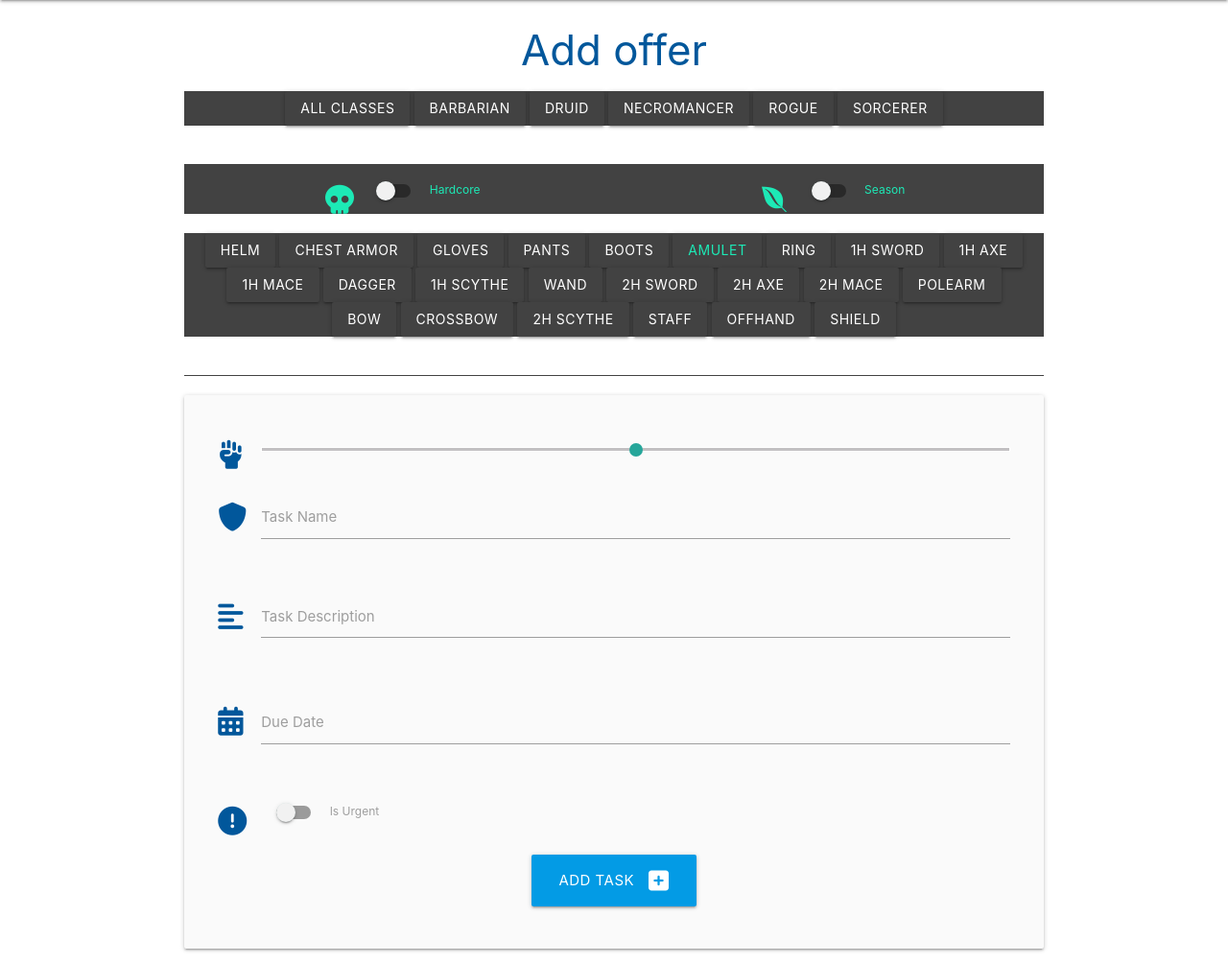
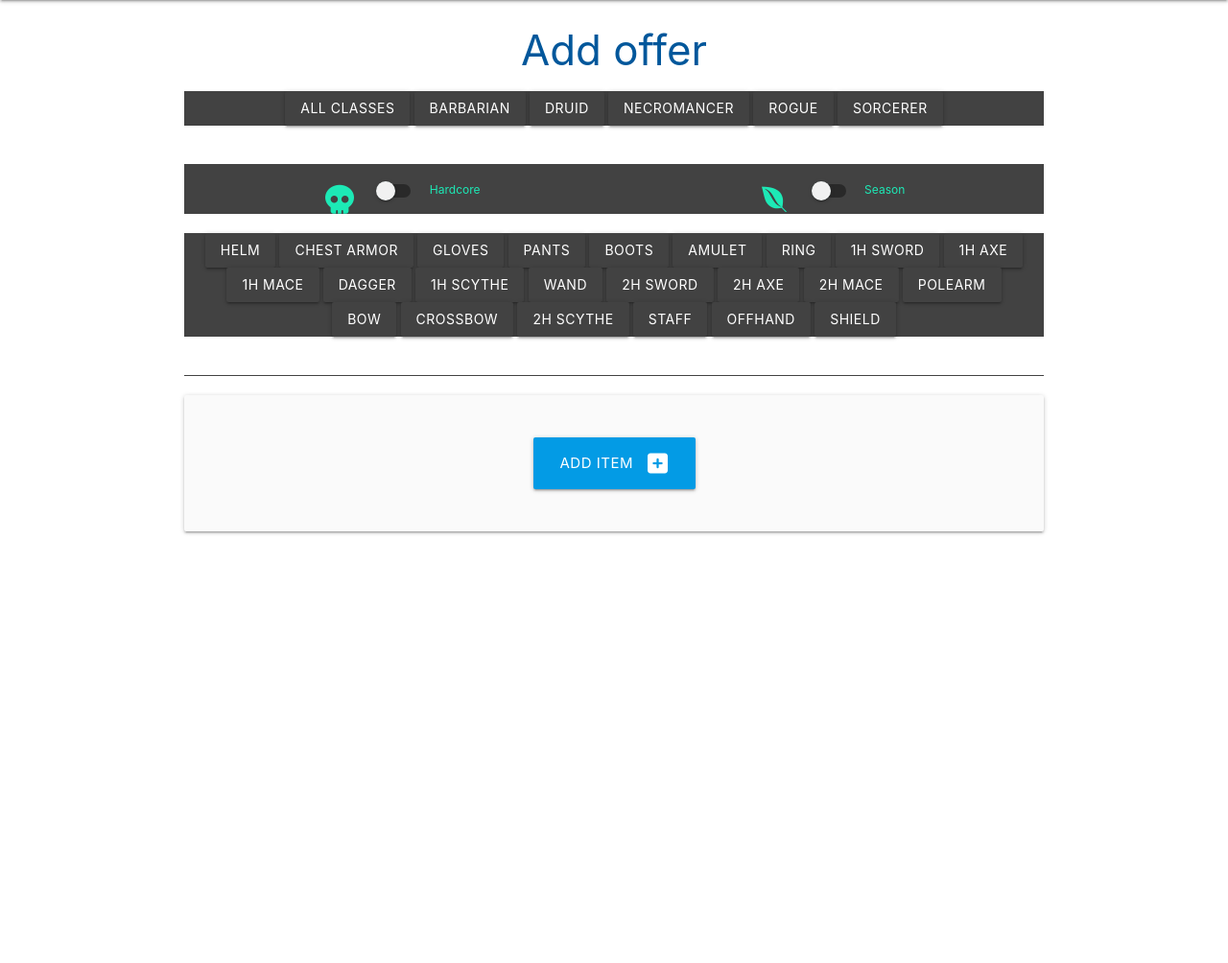
Before and after one commit to Erikas-Ramanauskas/Milestone-Project-3, a Flask app: page /add_offer in a window 1280 px wide. Shown: the part 64-1068 px from the top of the page at 96% size. After the commit the page ends 621 px from the top, so only its background shows below. Run offline with Flask 3, Linux system fonts and the light colour scheme; the visitor is signed in with stand-in values (Sample User, id 1); a database or web service that is not in the repository returns one stand-in record (values such as "Sample title"); some libraries are stand-ins or nearby versions.

Commit message:
Added passive imputs

```diff
--- a/app.py
+++ b/app.py
@@ -156,7 +156,7 @@ def edit_profile(username):
     # if user is being eddited
     if request.method == "POST" and session["user"]:
         is_hardcore = "on" if request.form.get("is_hardcore") else "off"
-        is_seasson = "on" if request.form.get("is_seasson") else "off"
+        is_season = "on" if request.form.get("is_season") else "off"
         submit = {
             "username": user["username"],
             "password": user["password"],
@@ -164,7 +164,7 @@ def edit_profile(username):
             "discord_id": request.form.get("discord_id"),
             "class_preference": request.form.get("class_preference"),
             "is_hardcore": is_hardcore,
-            "is_seasson": is_seasson
+            "is_season": is_season
         }
         mongo.db.users.replace_one({"_id": ObjectId(user["_id"])}, submit)
         user2 = mongo.db.users.find_one({"_id": ObjectId(user["_id"])})
--- a/static/css/style.css
+++ b/static/css/style.css
@@ -13,3 +13,8 @@ body {
 .affix-button.rejected {
     color: #f90372;
 }
+
+output {
+    margin-block-start: 1em;
+    margin-block-end: 1em;
+}
--- a/static/js/script.js
+++ b/static/js/script.js
@@ -1,58 +1,71 @@
 // materialise enablers
 $(document).ready(function () {
     // mobile side nav activation
-    $('.sidenav').sidenav();
+    $(".sidenav").sidenav();
     //Navigation Dropdown activation
     $(".dropdown-trigger").dropdown();
     // form check
-    $('input#input_text, textarea#textarea2').characterCounter();
+    $("input#input_text, textarea#textarea2").characterCounter();
 });
 
 // Setting default choices and adjusting them later if player has preferences
-let chosenClass = document.querySelector('.offer-class-button.active').dataset.class;
-let chosenItem = "Amulet"; // I will leave amulet as permemnet default choice.
+let chosenClass = document.querySelector(".offer-class-button.active").dataset
+    .class;
+let chosenItem = "";
+let checkBoxes = document.querySelector("#check-boxes");
+
 
 let itemData;
 
 // takes jason data
-fetch('/static/json/item_data.json')
+fetch("/static/json/item_data.json")
     .then((response) => response.json())
     .then((json) => {
         itemData = json;
     });
 
-const offerClassButtons = document.querySelectorAll('.offer-class-button');
-const offerItemButtons = document.querySelectorAll('.offer-item-button');
-const suffixesDiv = document.getElementById('suffixes');
+
+checkBoxes.addEventListener("change", function () {
+    isHardcore = document.querySelector("#is_hardcore");
+    isSeason = document.querySelector("#is_season");
+    console.log(isHardcore);
+    staticFormHTML();
+});
+
+const offerClassButtons = document.querySelectorAll(".offer-class-button");
+const offerItemButtons = document.querySelectorAll(".offer-item-button");
+const suffixesDiv = document.getElementById("suffixes");
+
 
 function startListeners(buttons) {
-    buttons.forEach(button => {
-        button.addEventListener('click', () => {
-            buttons.forEach(btn => {
-                btn.classList.remove('active');
+    buttons.forEach((button) => {
+        button.addEventListener("click", () => {
+            buttons.forEach((btn) => {
+                btn.classList.remove("active");
             });
-            button.classList.add('active');
-            if (button.classList.contains('offer-class-button')) {
+            button.classList.add("active");
+            if (button.classList.contains("offer-class-button")) {
                 chosenClass = button.dataset.class;
-            } else if (button.classList.contains('offer-item-button')) {
+                staticFormHTML();
+            } else if (button.classList.contains("offer-item-button")) {
                 chosenItem = button.dataset.item;
-            } else if (button.classList.contains('suffix-button')) {
-                createSuffixInfo();
+                staticFormHTML();
+                addSuffixHTML();
+            } else if (button.classList.contains("suffix-button")) {
+                addSuffixHTML();
             }
         });
-        if (!button.classList.contains('suffix-button')) {
-            button.addEventListener('click', createButtonsFromArray);
+        if (!button.classList.contains("suffix-button")) {
+            button.addEventListener("click", createButtonsFromArray);
         }
-
     });
 }
-
 
 startListeners(offerClassButtons);
 startListeners(offerItemButtons);
 
 function createButtonsFromArray() {
-    const affixes = document.getElementById('affixes');
+    const affixes = document.getElementById("affixes");
 
     lowerChosenItem = chosenItem.toLowerCase().replace(" ", "_");
     lowerChosenClass = chosenClass.toLowerCase().replace(" ", "_");
@@ -65,21 +78,23 @@ function createButtonsFromArray() {
 
     // determines if user selected all classes so the individual classes affixes would not be included
     if (lowerChosenClass != "all_classes") {
-        newButtonAffixes = [...newItemData.affixes.all_classes, ...newItemData.affixes[lowerChosenClass]];
+        newButtonAffixes = [
+            ...newItemData.affixes.all_classes,
+            ...newItemData.affixes[lowerChosenClass],
+        ];
     } else {
         newButtonAffixes = newItemData.affixes.all_classes;
     }
 
-
-    let currentButtons = affixes.querySelectorAll('.affix-button');
+    let currentButtons = affixes.querySelectorAll(".affix-button");
 
     // Remove buttons that do not match
-    currentButtons.forEach(button => {
+    currentButtons.forEach((button) => {
         const buttonAffix = button.dataset.affix;
         const buttonMinimum = button.dataset.minimum;
         const buttonMaximum = button.dataset.maximum;
 
-        const matchingData = newButtonAffixes.find(item => {
+        const matchingData = newButtonAffixes.find((item) => {
             const affixMatch = item.affix === buttonAffix;
             const minimumMatch = item.minimum == buttonMinimum;
             const maximumMatch = item.maximum == buttonMaximum;
@@ -93,7 +108,7 @@ function createButtonsFromArray() {
     });
 
     // recaptures all buttons again so the ones that dont matched is removed
-    currentButtons = affixes.querySelectorAll('.affix-button');
+    currentButtons = affixes.querySelectorAll(".affix-button");
 
     // creates and affix data array of current buttons to prevent repeating buttons
     let currentButtonsArray = [];
@@ -102,20 +117,29 @@ function createButtonsFromArray() {
     });
 
     // Loop through the array and create buttons
-    newButtonAffixes.forEach(newButtonData => {
+    newButtonAffixes.forEach((newButtonData) => {
         // Checks if new butons matches a current buttons and skips the loop if so
-        const existingButton = currentButtonsArray.find(affixName => affixName === newButtonData.affix);
+        const existingButton = currentButtonsArray.find(
+            (affixName) => affixName === newButtonData.affix
+        );
 
         // button creation that holds affix data
         if (!existingButton) {
-            const button = document.createElement('button');
-            button.classList.add('waves-effect', 'waves-light', 'btn', 'grey', 'darken-3', 'affix-button');
+            const button = document.createElement("button");
+            button.classList.add(
+                "waves-effect",
+                "waves-light",
+                "btn",
+                "grey",
+                "darken-3",
+                "affix-button"
+            );
             button.innerText = newButtonData.affix;
             button.setAttribute("data-affix", newButtonData.affix);
-            button.setAttribute("data-procentage", newButtonData.procentage);
+            button.setAttribute("data-percentage", newButtonData.percentage);
             button.setAttribute("data-minimum", newButtonData.minimum);
             button.setAttribute("data-maximum", newButtonData.maximum);
-            button.addEventListener('click', () => {
+            button.addEventListener("click", () => {
                 toggleActive(button);
             });
             affixes.appendChild(button);
@@ -128,8 +152,7 @@ function createButtonsFromArray() {
 
 // creates suffixes for the item type
 function creatSuffixesButtons(itemData) {
-
-    suffixesDiv.innerHTML = '';
+    suffixesDiv.innerHTML = "";
 
     const suffixes = itemData.suffix;
     // Check if the array is empty
@@ -138,55 +161,65 @@ function creatSuffixesButtons(itemData) {
     }
 
     // Create a parent div to hold the buttons
-    const parentDiv = document.createElement('div');
-    parentDiv.classList.add('center-align', 'col', 's12');
-
+    const parentDiv = document.createElement("div");
+    parentDiv.classList.add("center-align", "col", "s12");
 
     // Loop through the array and create a button for each item
     suffixes.forEach((suffix, index) => {
-        const button = document.createElement('button');
-        button.classList.add('waves-effect', 'waves-light', 'btn', 'grey', 'darken-3', 'suffix-button');
+        const button = document.createElement("button");
+        button.classList.add(
+            "waves-effect",
+            "waves-light",
+            "btn",
+            "grey",
+            "darken-3",
+            "suffix-button"
+        );
+        button.setAttribute("data-suffix", suffix);
         if (index == 0) {
-            button.classList.add('active');
+            button.classList.add("active");
         }
         button.textContent = suffix;
         parentDiv.appendChild(button);
     });
 
     suffixesDiv.appendChild(parentDiv);
-    const suffixButtons = document.querySelectorAll('.suffix-button');
+    const suffixButtons = document.querySelectorAll(".suffix-button");
     startListeners(suffixButtons);
-}
-
-function createSuffixInfo() {
-    return null;
+    addSuffixHTML();
 }
 
 function toggleActive(button) {
     // Count the active buttons
-    const activeButtons = document.querySelectorAll('.affix-button.active');
+    const activeButtons = document.querySelectorAll(".affix-button.active");
 
-    console.log(activeButtons.length);
     // If active buttons exceed the maximum, find the first active button and remove its active class
     if (activeButtons.length < 4) {
-        button.classList.toggle('active');
-    } else if (button.classList.contains('active')) {
-
-        button.classList.remove('active');
+        button.classList.add("active");
+        addAffixHTML(button);
+    } else if (button.classList.contains("active")) {
+        button.classList.remove("active");
     } else {
-        button.classList.add('rejected');
+        button.classList.add("rejected");
         setTimeout(() => {
-            button.classList.remove('rejected');
+            button.classList.remove("rejected");
         }, 700);
     }
-
 }
 
+// Updating static info: class / item / hardcore/ season
+function staticFormHTML(change) {
+    const playerClass = document.getElementById('class_data');
+    const item = document.getElementById('item_data');
+
+    playerClass.value = chosenClass;
+    item.value = chosenItem;
+}
 
 // creating range element
 function armorAndDamage(newItemData) {
-    const aAndDDIV = document.getElementsByTagName('form')[0];
-    const armorAndDamageInput = document.getElementById('armor-damage');
+    const aAndDDIV = document.getElementsByTagName("form")[0];
+    const armorAndDamageInput = document.getElementById("armor-damage");
 
     // remove previous imput if it exist
     if (armorAndDamageInput != null) {
@@ -198,34 +231,135 @@ function armorAndDamage(newItemData) {
 
     if (armor || damage) {
         const details = {
-            "type": armor ? "fa-shield" : "fa-hand-fist",
-            "id": armor ? "test5" : "test5",
-            "max": armor ? "1500" : "2500",
+            type: armor ? "fa-shield" : "fa-hand-fist",
+            id: armor ? "test5" : "test5",
+            max: armor ? 1500 : 2500,
         };
 
-        const elementP = document.createElement('p');
-        elementP.classList.add('range-field', 'input-field');
+        const elementP = document.createElement("p");
+        elementP.classList.add("range-field", "input-field");
         elementP.id = "armor-damage";
 
-        const elementI = document.createElement('i');
-        elementI.classList.add('fa-solid', details.type, 'prefix', 'light-blue-text', 'text-darken-4');
+        const elementI = document.createElement("i");
+        elementI.classList.add(
+            "fa-solid",
+            details.type,
+            "prefix",
+            "light-blue-text",
+            "text-darken-4"
+        );
 
-        const input = document.createElement('input');
+        const input = document.createElement("input");
         input.type = "range";
         input.id = details.id;
-        input.min = "0";
-        input.max = armor.max;
+        input.name = details.id;
+        input.min = "50";
+        input.max = details.max;
+        input.value = details.max / 2;
+
+        const output = document.createElement("output");
+        output.setAttribute("for", details.id);
+        output.classList.add("prefix", "light-blue-text", "text-darken-4");
+        output.value = details.max / 2;
+
+        input.addEventListener("input", (e) => {
+            output.textContent = e.target.value;
+        });
 
         elementP.appendChild(elementI);
         elementP.appendChild(input);
+        elementP.appendChild(output);
         aAndDDIV.prepend(elementP);
     }
 }
 
+// creating suffix form info.
 function addSuffixHTML() {
+    const suffixHTML = document.querySelector("#suffix-data");
 
+    //   clearing suffix data
+    if (suffixHTML) {
+        suffixHTML.innerHTML = "";
+    }
+
+    //   creating new data
+    const suffix = document.querySelector(".suffix-button.active");
+    console.log(suffix);
+
+    if (suffix) {
+        const midDIV = document.createElement("div");
+        midDIV.classList.add("col", "s12");
+
+        const input = document.createElement("input");
+        input.classList.add("col", "s12", "light-blue-text", "text-darken-4", "center-align");
+        input.type = "text";
+        input.id = suffix.dataset.suffix;
+        input.name = suffix.dataset.suffix;
+        input.value = suffix.dataset.suffix;
+        input.readOnly = true;
+
+        midDIV.appendChild(input);
+        suffixHTML.appendChild(midDIV);
+    }
 }
 
-function removeSuffixHTML() {
+// creating Affix form imput
+function addAffixHTML(button) {
+    const data = {
+        affix: button.dataset.affix,
+        id: button.dataset.affix.replace(" ", "-").toLowerCase(),
+        percentage: button.dataset.percentage === "true" ? true : false,
+        min: parseInt(button.dataset.minimum),
+        max: parseInt(button.dataset.maximum),
+        average: Math.ceil(
+            (parseInt(button.dataset.minimum) + parseInt(button.dataset.maximum)) / 2
+        ),
+    };
 
+    const form = document.getElementsByTagName("form")[0];
+
+    const topDIV = document.createElement("div");
+    topDIV.classList.add("row");
+    topDIV.id = data.id + "-parent";
+
+    const midDIV = document.createElement("div");
+    midDIV.classList.add("col", "s12", "space-between");
+
+    const affixValue = document.createElement("p");
+    affixValue.classList.add("col", "s9", "light-blue-text", "text-darken-4");
+    affixValue.innerText = data.affix;
+
+    const input = document.createElement("input");
+    input.classList.add("col", "s12");
+    input.type = "range";
+    input.id = data.id;
+    input.name = data.id;
+    input.min = data.min;
+    input.max = data.max;
+    input.step = data.percentage ? 0.1 : 1;
+    console.log(input.step);
+    input.value = data.average;
+
+    const output = document.createElement("output");
+    output.setAttribute("for", data.id);
+    output.classList.add(
+        "col",
+        "s3",
+        "light-blue-text",
+        "text-darken-4",
+        "right-align"
+    );
+    output.value = data.average + `${data.percentage ? "%" : ""}`;
+
+    input.addEventListener("input", (e) => {
+        output.textContent = e.target.value + `${data.percentage ? "%" : ""}`;
+    });
+
+    midDIV.appendChild(affixValue);
+    midDIV.appendChild(output);
+    topDIV.appendChild(midDIV);
+    topDIV.appendChild(input);
+    form.insertBefore(topDIV, form.lastElementChild);
 }
+
+function removeSuffixHTML() { }
--- a/templates/add_offer.html
+++ b/templates/add_offer.html
@@ -29,15 +29,15 @@
 </div>
 
 <!-- is hardcore toogle -->
-<div class="row center-align grey darken-3">
+<div class="row center-align grey darken-3 " id="check-boxes">
   <div class="input-field col m6 s12">
     <div class="switch">
       <i class="fa-solid fa-skull prefix teal-text text-accent-3"></i>
       <label for="is_hardcore" class="teal-text text-accent-3">
         {% if user.is_hardcore == "on" %}
-        <input type="checkbox" id="is_hardcore" name="is_hardcore" checked />
+        <input type="checkbox" form="mainForm" id="is_hardcore" name="is_hardcore" checked />
         {% else %}
-        <input type="checkbox" id="is_hardcore" name="is_hardcore" />
+        <input type="checkbox" form="mainForm" id="is_hardcore" name="is_hardcore" />
         {% endif %}
         <span class="lever"></span>
         Hardcore
@@ -45,16 +45,16 @@
     </div>
   </div>
 
-  <!-- is seasson toogle -->
+  <!-- is season toogle -->
 
   <div class="input-field col m6 s12">
     <div class="switch">
       <i class="fa-brands fa-envira prefix teal-text text-accent-3"></i>
-      <label for="is_seasson" class="teal-text text-accent-3">
-        {% if user.is_seasson == "on" %}
-        <input type="checkbox" id="is_seasson" name="is_seasson" checked />
+      <label for="is_season" class="teal-text text-accent-3">
+        {% if user.is_season == "on" %}
+        <input type="checkbox" form="mainForm" id="is_season" name="is_season" checked />
         {% else %}
-        <input type="checkbox" id="is_seasson" name="is_seasson" />
+        <input type="checkbox" form="mainForm" name="is_season" />
         {% endif %}
         <span class="lever"></span>
         Season
@@ -66,21 +66,14 @@
 <!-- Item picker -->
 <div class="row grey darken-3">
   <div class="center-align col s12">
-    {% for item in item_types %} {% if item == "Amulet" %}
-    <button
-      class="waves-effect waves-light btn grey darken-3 main-choices offer-item-button active"
-      data-item="{{ item }}"
-    >
-      {{ item }}
-    </button>
-    {% else %}
+    {% for item in item_types %}
     <button
       class="waves-effect waves-light btn grey darken-3 main-choices offer-item-button"
       data-item="{{ item }}"
     >
       {{ item }}
     </button>
-    {% endif %} {% endfor %}
+ {% endfor %}
   </div>
 </div>
 
@@ -94,58 +87,36 @@
 
 <!-- Form -->
 <div id="item-details" class="row card-panel grey lighten-5">
-    <form class="col s12" method="POST" action="#">
+    <form class="col s12" id="mainForm" method="POST" action="#">
 
-        <div class="range-field input-field" id="armor-damage">
-            <i class="fa-solid fa-hand-fist prefix light-blue-text text-darken-4"></i>
-            <input type="range" id="test5" min="0" max="100"/>
+        <!-- Class -->
+        <div id="class-invisible-data">
+            <input id="class_data" name="class_data" type="hidden" readOnly="true">
         </div>
 
+        <!-- item -->
+        <div id="item-invisible-data">
+            <input id="item_data" name="item_data" type="hidden" readOnly="true">
+        </div>
 
-        <!-- Task name -->
-        <div class="row">
-            <div class="input-field col s12">
-                <i class="fa-solid fa-shield prefix light-blue-text text-darken-4"></i>
-                <input id="task_name" name="task_name" minlength="5" maxlength="50" type="text" class="validate"
-                    required>
-                <label for="task_name">Task Name</label>
-            </div>
+        <!-- hardcore -->
+        <div id="hardcore-invisible-data">
+            <input id="hardcore" name="hardcore" type="hidden" readOnly="true">
         </div>
-        <!-- task Description -->
-        <div class="row">
-            <div class="input-field col s12">
-                <i class="fas fa-align-left prefix light-blue-text text-darken-4"></i>
-                <textarea id="task_description" name="task_description" minlength="5" maxlength="200"
-                    class="materialize-textarea validate" required></textarea>
-                <label for="task_description">Task Description</label>
-            </div>
+
+        <!-- Class -->
+        <div id="season-invisible-data">
+            <input id="season" name="season" type="hidden" readOnly="true">
         </div>
-        <!-- date picker -->
-        <div class="row">
-            <div class="input-field col s12">
-                <i class="fas fa-calendar-alt prefix light-blue-text text-darken-4"></i>
-                <input id="due_date" name="due_date" type="text" class="datepicker validate" required>
-                <label for="due_date">Due Date</label>
-            </div>
-        </div>
-        <!-- Is urgent  -->
-        <div class="row">
-            <div class="input-field col s12">
-                <div class="switch">
-                    <i class="fas fa-exclamation-circle prefix light-blue-text text-darken-4"></i>
-                    <label for="is_urgent">
-                        <input type="checkbox" id="is_urgent" name="is_urgent">
-                        <span class="lever"></span>
-                        Is Urgent
-                    </label>
-                </div>
-            </div>
-        </div>
+
+        <!-- suffix data -->
+        <div id="suffix-data" class="row"></div>
+
         <!-- submit button -->
         <div class="row">
             <div class="col s12 center-align">
                 <button type="submit" class="btn-large light-blue darken-1 text-shadow">
-                    Add task <i class="fas fa-plus-square right"></i>
+                    Add item <i class="fas fa-plus-square right"></i>
             </div>
         </div>
     </form>
--- a/templates/profile.html
+++ b/templates/profile.html
@@ -11,7 +11,7 @@
       <p>Class {{ user.class_preference }}</p>
 
       <p>Hardcore: {{ user.is_hardcore }}</p>
-      <p>Season: {{ user.is_seasson }}</p>
+      <p>Season: {{ user.is_season }}</p>
     </div>
     <a
       href="{{ url_for('edit_profile', username=session['user']) }}"
```
Also changed, not shown: templates/edit_profile.html (+5 -5 lines), static/json/item_data.json.
